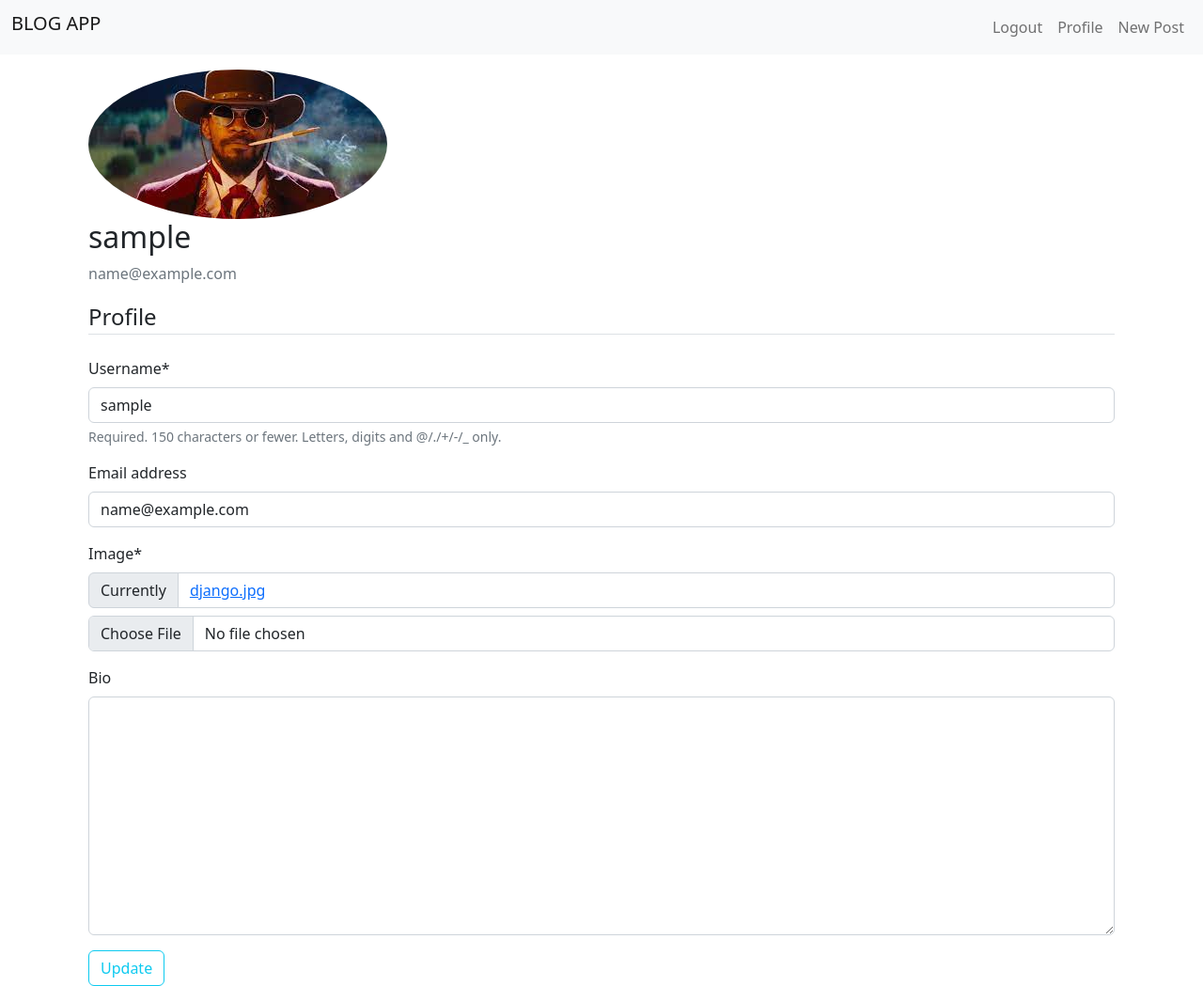
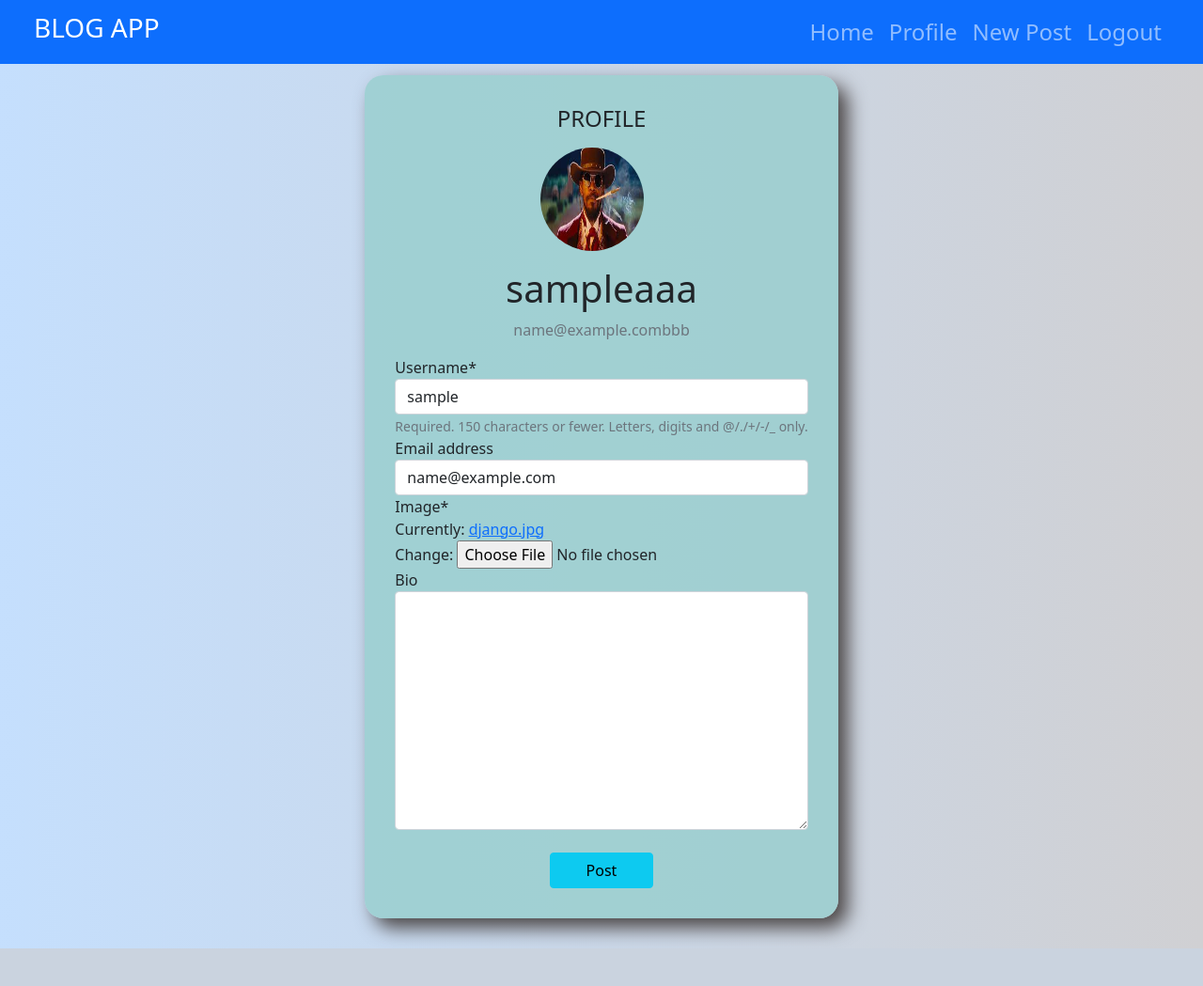
Before and after one commit to dsdnmstf/django-blog-project, a Django app: page /users/profile in a window 1280 px wide. Shown: the whole page at 94% size. After the commit the page ends 1009 px from the top, so only its background shows below. Run offline with Django 4.2, Linux system fonts and the light colour scheme; the visitor is signed in with stand-in values (Sample User, id 1); some libraries are stand-ins or nearby versions.

Commit message:
styles added

```diff
--- /dev/null
+++ b/blogapp/static/blogapp/css/style.css
@@ -0,0 +1,71 @@
+body {
+    margin:0;
+    padding:0;
+    box-sizing: border-box;
+    background-image: linear-gradient(to left, rgb(208, 208, 211),rgba(108, 174, 250, 0.397));
+}
+
+
+/*! --------------------NAVBAR--------------------------*/
+
+.navbar {
+  position: fixed;
+  top:0;
+  left:0;
+  right:0;
+  z-index: 1;
+}
+.collapse {
+  font-size:1.5rem;
+}
+
+
+
+/*! ------------------CARD-CONTAİNER-----------------------*/
+/* .card-container {
+  display: flex;
+  justify-content:center;
+} */
+
+
+/* .row{
+  display: flex;
+  justify-content: center;
+  align-items: center;
+} */
+
+.card {
+    width:18rem;
+    height:25rem;
+    box-shadow: 10px 10px 10px rgb(83, 79, 79);
+    border-radius:10px;
+}
+
+.newblog-container {
+  background-color:rgba(154, 207, 207, 0.842);
+  max-width : 40rem;
+  margin: 2rem ;
+  padding: 2rem;
+  box-shadow: 10px 10px 20px rgb(75, 70, 70);
+  border-radius:20px;
+}
+
+.detail-container{
+  background-color:rgba(213, 247, 247, 0.842);
+  max-width : 40rem;
+  margin: 2rem ;
+  padding: 2rem;
+  box-shadow: 10px 10px 20px rgb(75, 70, 70);
+  border-radius:20px;
+}
+
+.account-img {
+    height: 110px;
+    width: 110px;
+    margin-right: 20px;
+    margin-bottom: 16px;
+}
+
+.account-heading {
+    font-size: 2.5rem;
+}
--- /dev/null
+++ b/blogapp/static/blogapp/js/timeout.js
@@ -0,0 +1,4 @@
+let element = document.querySelector(".messages");
+setTimeout(function () {
+  element.style.display = "none";
+}, 2000);
--- a/main/settings.py
+++ b/main/settings.py
@@ -45,7 +45,6 @@ INSTALLED_APPS = [
     'django.contrib.staticfiles',
     "blogapp",
     "crispy_forms",
-    "crispy_bootstrap5",
     "users",
 ]
 
@@ -145,9 +144,9 @@ MEDIA_ROOT = BASE_DIR / "media_root"
 
 DEFAULT_AUTO_FIELD = 'django.db.models.BigAutoField'
 
-CRISPY_ALLOWED_TEMPLATE_PACKS = "bootstrap5"
 
-CRISPY_TEMPLATE_PACK = "bootstrap5"
+
+CRISPY_TEMPLATE_PACK = "bootstrap4"
 
 LOGIN_REDIRECT_URL = "blogapp:list"
 
--- a/templates/base.html
+++ b/templates/base.html
@@ -1,33 +1,39 @@
 <!DOCTYPE html>
-{% load static %}
+
+{% load static  %}
+
 <html lang="en">
 <head>
     <meta charset="UTF-8">
     <meta http-equiv="X-UA-Compatible" content="IE=edge">
     <meta name="viewport" content="width=device-width, initial-scale=1.0">
-    <title>Clarusway Blog</title>
-    <link href="https://cdn.jsdelivr.net/npm/bootstrap@5.2.0-beta1/dist/css/bootstrap.min.css" rel="stylesheet" integrity="sha384-0evHe/X+R7YkIZDRvuzKMRqM+OrBnVFBL6DOitfPri4tjfHxaWutUpFmBp4vmVor" crossorigin="anonymous">
-    <link rel="stylesheet" href="{% static 'blogapp/main.css' %}">
+    <link href="https://cdn.jsdelivr.net/npm/bootstrap@5.1.3/dist/css/bootstrap.min.css" rel="stylesheet" integrity="sha384-1BmE4kWBq78iYhFldvKuhfTAU6auU8tT94WrHftjDbrCEXSU1oBoqyl2QvZ6jIW3" crossorigin="anonymous">
+    <link rel="stylesheet" href="{% static 'blogapp/css/style.css' %}"/>
+    <title>Blog App</title>
 </head>
 <body>
+
     {% include "navbar.html" %}
-     <div class="container">
+    <div>
         {% if messages %}
         {% for message in messages %}
-
-        <div class="alert alert-{{ message.tags }}">
-            {{ message }}
-        </div>
-
+        {% if message.tags == "error" %}
+        <div class="alert alert-danger">{{ message }}</div>
+        {% else %}
+        <div class="alert alert-{{ message.tags }}">{{ message }}</div>
+        {% endif %}
         {% endfor %}
         {% endif %}
-    <div class="container">
+
         {% block content %}
-    {% endblock content %}
-    </div>
+
+        {% endblock content %}
 
 
-     <script src="https://cdn.jsdelivr.net/npm/bootstrap@5.2.0-beta1/dist/js/bootstrap.bundle.min.js" integrity="sha384-pprn3073KE6tl6bjs2QrFaJGz5/SUsLqktiwsUTF55Jfv3qYSDhgCecCxMW52nD2" crossorigin="anonymous"></script>
-    <script src="https://kit.fontawesome.com/74c8282b8a.js" crossorigin="anonymous"></script>
-    </body>
+    <!-- JAVASCRIPT / BOOTSTRAP -->
+<script src="https://cdn.jsdelivr.net/npm/bootstrap@5.1.3/dist/js/bootstrap.bundle.min.js" integrity="sha384-ka7Sk0Gln4gmtz2MlQnikT1wXgYsOg+OMhuP+IlRH9sENBO0LRn5q+8nbTov4+1p" crossorigin="anonymous"></script>
+
+<script src="{% static 'blogapp/static/myapp/js/timeout.js' %}"></script>
+<script src="https://kit.fontawesome.com/74c8282b8a.js" crossorigin="anonymous"></script>
+</body>
 </html>
--- a/templates/navbar.html
+++ b/templates/navbar.html
@@ -2,10 +2,10 @@
 
 
 {% block content %}
-<nav class="mb-3  navbar navbar-expand-md navbar-light bg-light">
+<nav class="mb-5 px-4  navbar navbar-expand-md navbar-dark bg-primary">
       <div class="container-fluid">
-        <a class="navbar-brand" href="{% url 'blogapp:list'  %}">
-        <h5>BLOG APP</h5>
+        <a class="navbar-brand" href="{% url 'blogapp:list'  %}"">
+          <h3>BLOG APP</h3>
         </a>
         <button
           class="navbar-toggler"
@@ -22,8 +22,7 @@
           <ul class="navbar-nav ms-auto mb-2 mb-lg-0">
              {% if not request.user.is_authenticated %}
             <li class="nav-item">
-                <a class="nav-link active" aria-current="page" href="{% url 'login' %}"
-                >Login</a
+              <a class="nav-link"  href="{% url 'login' %}">Login</a
               >
             </li>
             <li class="nav-item">
@@ -31,14 +30,16 @@
             </li>
             {% else %}
             <li class="nav-item">
-                <a class="nav-link" href="{% url 'logout' %}">Logout</a>
+              <a class="nav-link " href="{% url 'blogapp:list'  %}">Home</a>
             </li>
-
             <li class="nav-item">
               <a class="nav-link" href="{% url 'profile' %}">Profile</a>
             </li>
             <li class="nav-item">
               <a class="nav-link" href="{% url 'blogapp:create' %}">New Post</a>
+            </li>
+            <li class="nav-item">
+              <a class="nav-link" href="{% url 'logout' %}">Logout</a>
             </li>
             {% endif %}
           </ul>
--- a/users/forms.py
+++ b/users/forms.py
@@ -6,7 +6,7 @@ class RegistrationForm(UserCreationForm):
     email = forms.EmailField()
     class Meta:
         model = User
-        fields = ("username", "email", )
+        fields = ("username", "email" )
 
     def clean_email(self):
         email = self.cleaned_data["email"]
--- a/users/templates/users/profile.html
+++ b/users/templates/users/profile.html
@@ -1,24 +1,31 @@
-{% extends "base.html" %}
-{% load crispy_forms_tags %}
-{% block content %}
-<div class="content-section">
-    <div class="media">
-        <img class="rounded-circle account-img" src="{{ user.profile.image.url }}">
-        <div class="media-body">
-            <h2 class="account-heading">{{ user.username }}</h2>
-            <p class="text-secondary">{{ user.email }}</p>
+{% extends 'base.html' %} {% load static %} {% block content %}
+<div class="container d-flex justify-content-center mt-5">
+  <div class="newblog-container">
+    <div>
+      <h4 class="mb-3 text-center">PROFILE</h4>
+    </div>
+    <div class="media text-center">
+      <img
+        class="rounded-circle account-img"
+        src="{{ request.user.profile.image.url }}"
+      />
+
+      <div class="media-body">
+        <h2 class="account-heading">{{ user.username }}aaa</h2>
+        <p class="text-secondary">{{ request.user.email }}bbb</p>
+      </div>
+    </div>
+
+    <div>
+      {% load crispy_forms_tags %}
+      <form action="" method="post" enctype="multipart/form-data">
+        {% csrf_token %} {{ u_form|crispy }} {{ p_form|crispy }}
+        <div class="text-center mt-3">
+          <input type="submit" value="Post" class="mt-2 btn btn-info w-25" />
         </div>
+      </form>
     </div>
-    <form action="" method="post" enctype="multipart/form-data">
-        {% csrf_token %}
-        <fieldset class="form-group">
-            <legend class="border-bottom mb-4">Profile</legend>
-            {{ u_form|crispy }}
-            {{ p_form|crispy }}
-        </fieldset>
-        <div class="form-group">
-            <button class="btn btn-outline-info" type="submit">Update</button>
-        </div>
-    </form>
+  </div>
 </div>
+
 {% endblock content %}
--- a/users/views.py
+++ b/users/views.py
@@ -22,15 +22,16 @@ def  register(request):
 
 def profile(request):
     u_form = UserUpdateForm(request.POST or None, instance=request.user)
-    p_form = ProfileUpdateForm(request.POST or None, request.FILES or None,  instance=request.user.profile)
+    p_form = ProfileUpdateForm(request.POST or None, instance=request.user.profile, files=request.FILES)
+
     if u_form.is_valid() and p_form.is_valid():
         u_form.save()
         p_form.save()
-        messages.success(request,"Your profile has been updated")
+        messages.success(request, "Your profile has been updated!")
         return redirect(request.path)
 
     context = {
-        "u_form":u_form,
-        "p_form":p_form
+        "u_form" : u_form,
+        "p_form" : p_form
     }
     return render(request, "users/profile.html", context)
```
Also changed, not shown: blogapp/templates/blogapp/post_create.html (+17 -11 lines), blogapp/templates/blogapp/post_delete.html (+11 -8 lines), blogapp/templates/blogapp/post_detail.html (+36 -42 lines), blogapp/templates/blogapp/post_list.html (+58 -30 lines), blogapp/templates/blogapp/post_update.html (+18 -8 lines), users/templates/users/login.html (+13 -16 lines), users/templates/users/register.html (+17 -20 lines), blogapp/static/blogapp/images/django.png (added), blogapp/static/blogapp/main.css (deleted), media_root/blog/16/happy-team.jpg (added), media_root/blog/16/images_1.jpg (added). Lines whose indentation alone changed are shown as unchanged.
